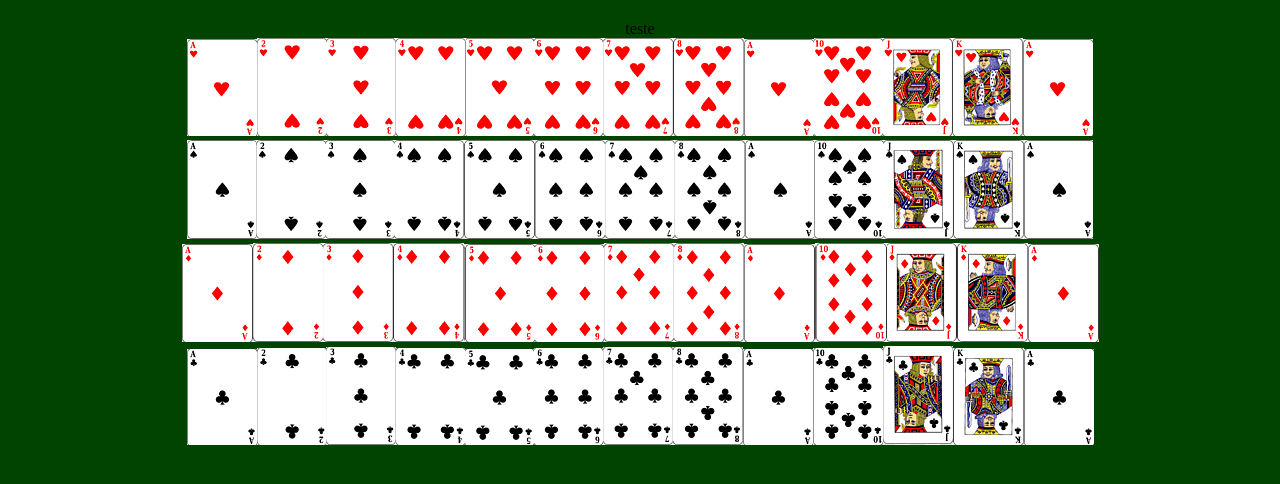
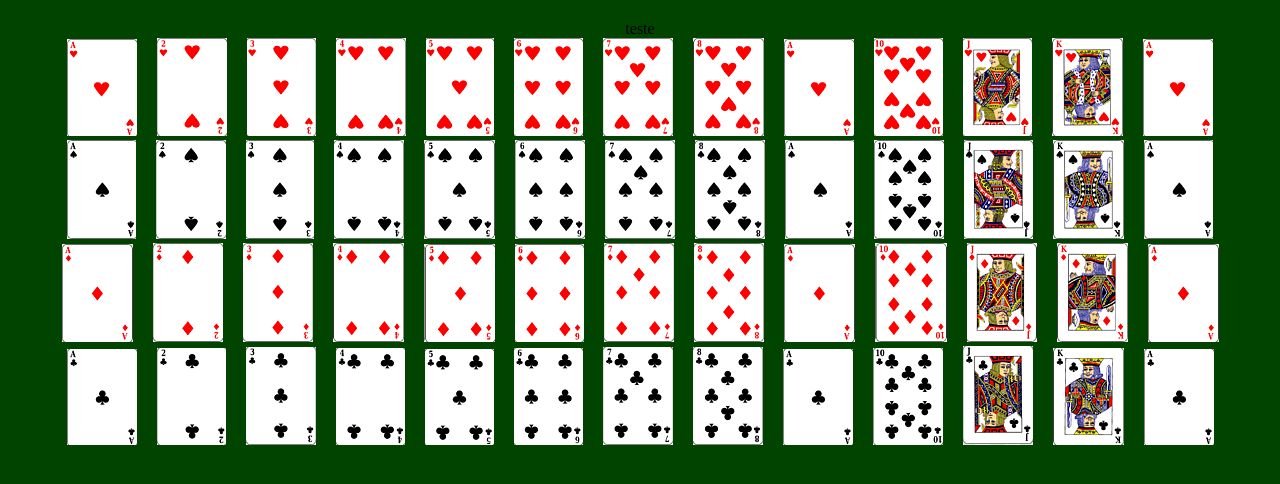
Before and after one commit to 0xjoaovpsantos/poker-simulator-react, a React (Create React App) app: page / in a window 1280 px wide. Shown: the top 484 px of the page. Built offline with nearby package versions, Linux system fonts and the light colour scheme.

Commit message:
add: possibility to choose cards in both hands

```diff
--- a/src/components/Card/index.tsx
+++ b/src/components/Card/index.tsx
@@ -1,11 +1,26 @@
-import React from 'react';
+import React, { useState } from 'react';
+
+import { Container } from './styles';
 
 interface CardProps {
   id: number;
   icon: string;
   description: string;
+  click(): void;
 }
 
-const Card: React.FC<CardProps> = (props) => <img src={props.icon} />;
+const Card: React.FC<CardProps> = (props) => {
+  const [isFocused, setIsFocused] = useState(false);
+
+  return (
+    <Container isFocused={isFocused}>
+      <img
+        src={props.icon}
+        alt={props.description}
+        onClick={() => props.click()}
+      />
+    </Container>
+  );
+};
 
 export default Card;
--- /dev/null
+++ b/src/components/Card/styles.ts
@@ -0,0 +1,24 @@
+import styled, { css } from 'styled-components';
+
+interface ContainerProps {
+  isFocused: boolean;
+}
+
+export const Container = styled.span<ContainerProps>`
+  border-width: 0px;
+  border-style: none;
+  margin: 0 10px;
+
+  img {
+    transition: all 0.2s;
+  }
+
+  ${(props) =>
+    props.isFocused &&
+    css`
+      img {
+        /*transform: translateY(-20px);
+        transition: all 0.2s;*/
+      }
+    `}
+`;
--- a/src/pages/Home/index.tsx
+++ b/src/pages/Home/index.tsx
@@ -13,6 +13,31 @@ interface deckCardsProps {
 }
 
 const Home: React.FC = () => {
+  const [firstHand, setFirstHand] = useState<deckCardsProps[]>([]);
+  const [secondHand, setSecondHand] = useState<deckCardsProps[]>([]);
+
+  function addCard(cardSelected: deckCardsProps) {
+    if (firstHand.length < 5) {
+      const index = firstHand.findIndex((card) => card.id === cardSelected.id);
+
+      if (index !== -1) {
+        setFirstHand(firstHand.filter((card) => card.id !== cardSelected.id));
+      } else {
+        setFirstHand([...firstHand, cardSelected]);
+      }
+    } else if (secondHand.length < 5) {
+      const index = secondHand.findIndex((card) => card.id === cardSelected.id);
+
+      if (index !== -1) {
+        setSecondHand(secondHand.filter((card) => card.id !== cardSelected.id));
+      } else {
+        setSecondHand([...secondHand, cardSelected]);
+      }
+    } else {
+      alert('ja foi');
+    }
+  }
+
   return (
     <>
       <Container>
@@ -24,6 +49,7 @@ const Home: React.FC = () => {
                 id={copa.id}
                 icon={copa.icon}
                 description={copa.description}
+                click={() => addCard(copa)}
               />
             ))}
           </div>
@@ -33,6 +59,7 @@ const Home: React.FC = () => {
                 id={espada.id}
                 icon={espada.icon}
                 description={espada.description}
+                click={() => addCard(espada)}
               />
             ))}
           </div>
@@ -42,15 +69,41 @@ const Home: React.FC = () => {
                 id={ouro.id}
                 icon={ouro.icon}
                 description={ouro.description}
+                click={() => addCard(ouro)}
               />
             ))}
           </div>
           <div>
             {deckCards[3].cards.map((pau) => (
-              <Card id={pau.id} icon={pau.icon} description={pau.description} />
+              <Card
+                id={pau.id}
+                icon={pau.icon}
+                description={pau.description}
+                click={() => addCard(pau)}
+              />
             ))}
           </div>
         </Deck>
+        <div>
+          {firstHand.map((card) => (
+            <Card
+              id={card.id}
+              icon={card.icon}
+              description={card.description}
+              click={() => {}}
+            />
+          ))}
+        </div>
+        <div>
+          {secondHand.map((card) => (
+            <Card
+              id={card.id}
+              icon={card.icon}
+              description={card.description}
+              click={() => {}}
+            />
+          ))}
+        </div>
       </Container>
     </>
   );
```
